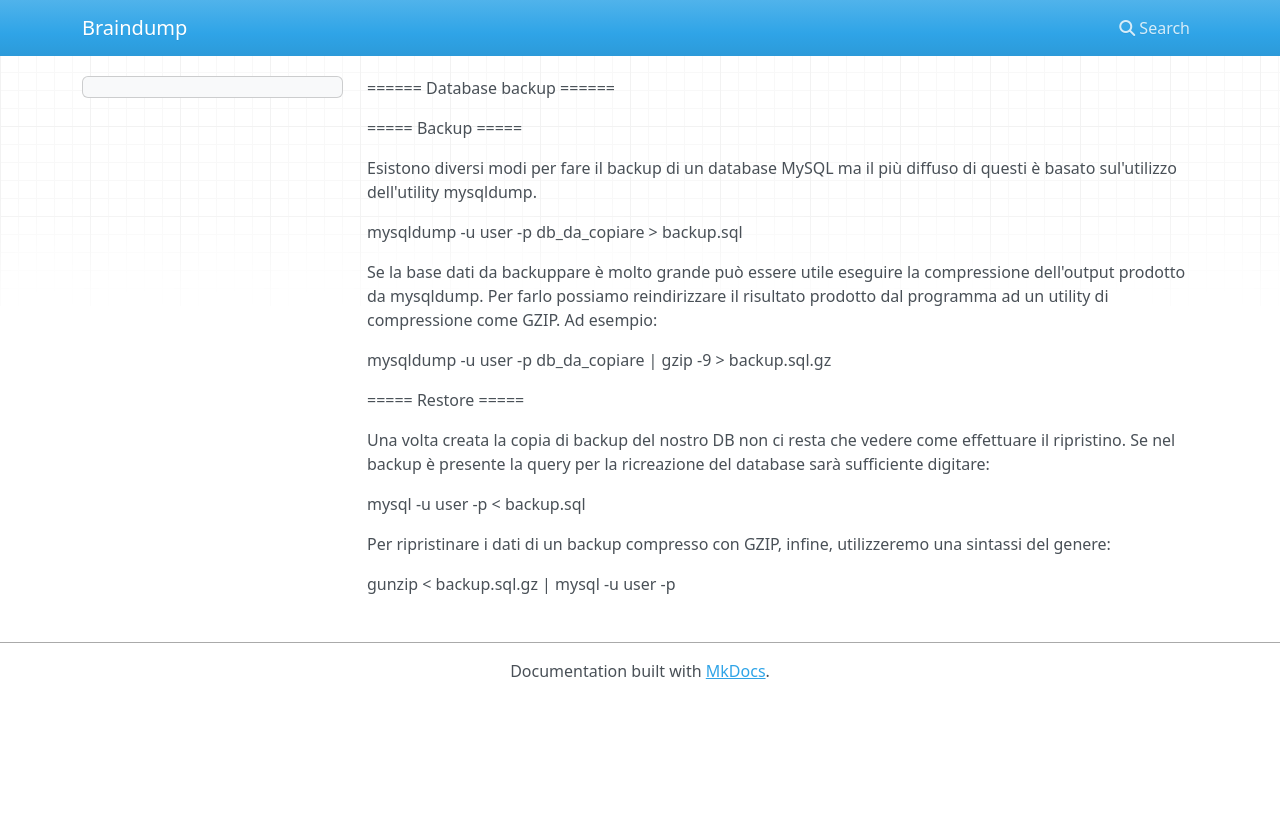
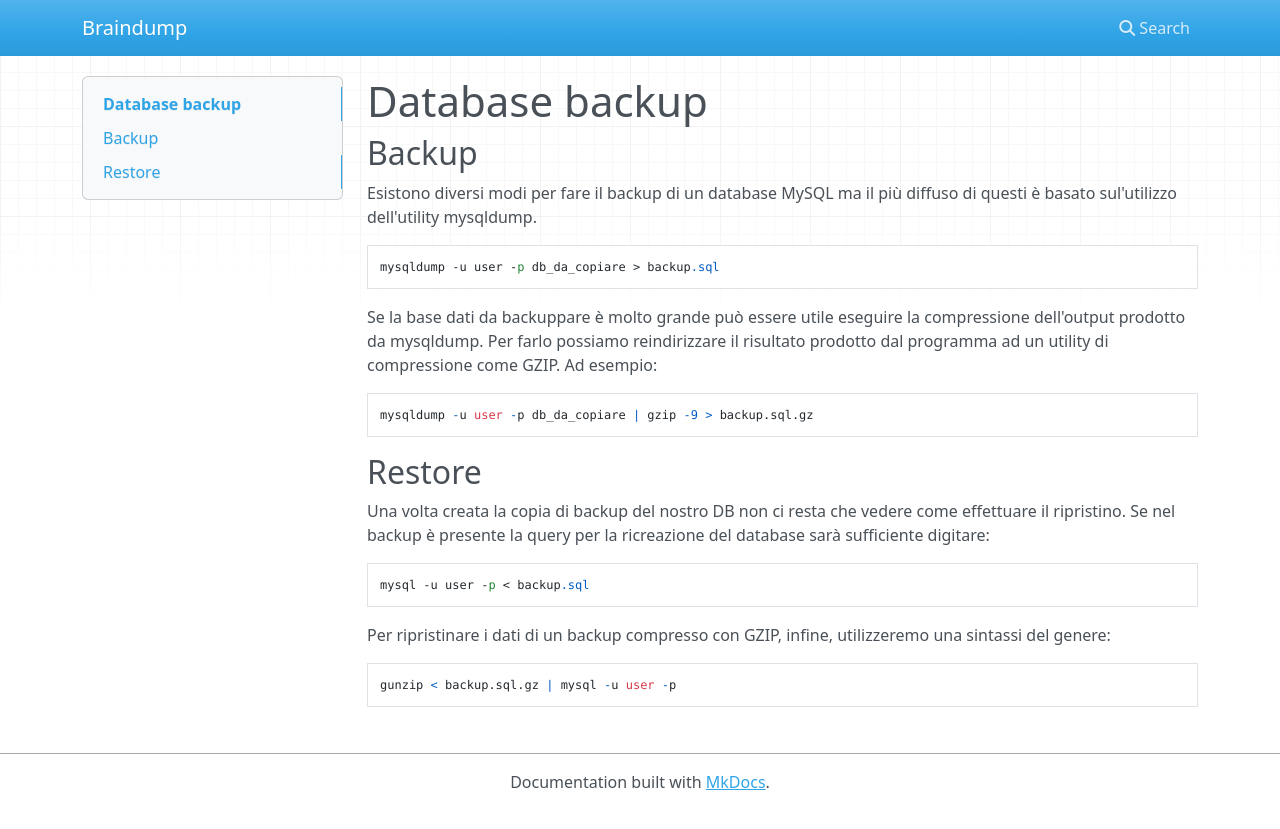
Before and after one commit to anotherMe/braindump, an MkDocs documentation site: the page built from docs/database/mysql/backup.md, in a window 1280 px wide. Shown: the top 829 px of the page. Built offline with MkDocs 1.6.1, drawn with Linux system fonts in a browser that asks for light colours; nearby versions of some CDN libraries.

Commit message:
Files updated

````diff
--- a/docs/database/mysql/backup.md
+++ b/docs/database/mysql/backup.md
@@ -1,23 +1,32 @@
+# Database backup
 
-====== Database backup ======
-
-
-===== Backup =====
+## Backup
 
 Esistono diversi modi per fare il backup di un database MySQL ma il più diffuso di questi è basato sul'utilizzo dell'utility mysqldump.
 
-  mysqldump -u user -p db_da_copiare > backup.sql
+```
+mysqldump -u user -p db_da_copiare > backup.sql
+```
+
 
 Se la base dati da backuppare è molto grande può essere utile eseguire la compressione dell'output prodotto da mysqldump. Per farlo possiamo reindirizzare il risultato prodotto dal programma ad un utility di compressione come GZIP. Ad esempio:
 
-  mysqldump -u user -p db_da_copiare | gzip -9 > backup.sql.gz
+```
+mysqldump -u user -p db_da_copiare | gzip -9 > backup.sql.gz
+```
 
-===== Restore =====
+
+## Restore
 
 Una volta creata la copia di backup del nostro DB non ci resta che vedere come effettuare il ripristino. Se nel backup è presente la query per la ricreazione del database sarà sufficiente digitare:
 
-  mysql -u user -p < backup.sql
+
+```
+mysql -u user -p < backup.sql
+```
 
 Per ripristinare i dati di un backup compresso con GZIP, infine, utilizzeremo una sintassi del genere:
 
-  gunzip < backup.sql.gz | mysql -u user -p
+```
+gunzip < backup.sql.gz | mysql -u user -p
+```
````
Also changed, not shown: docs/database/mysql/ranking_on_older_versions.md (added, +65 -0 lines), docs/misc/docker_stack.md (+6 -1 lines).
